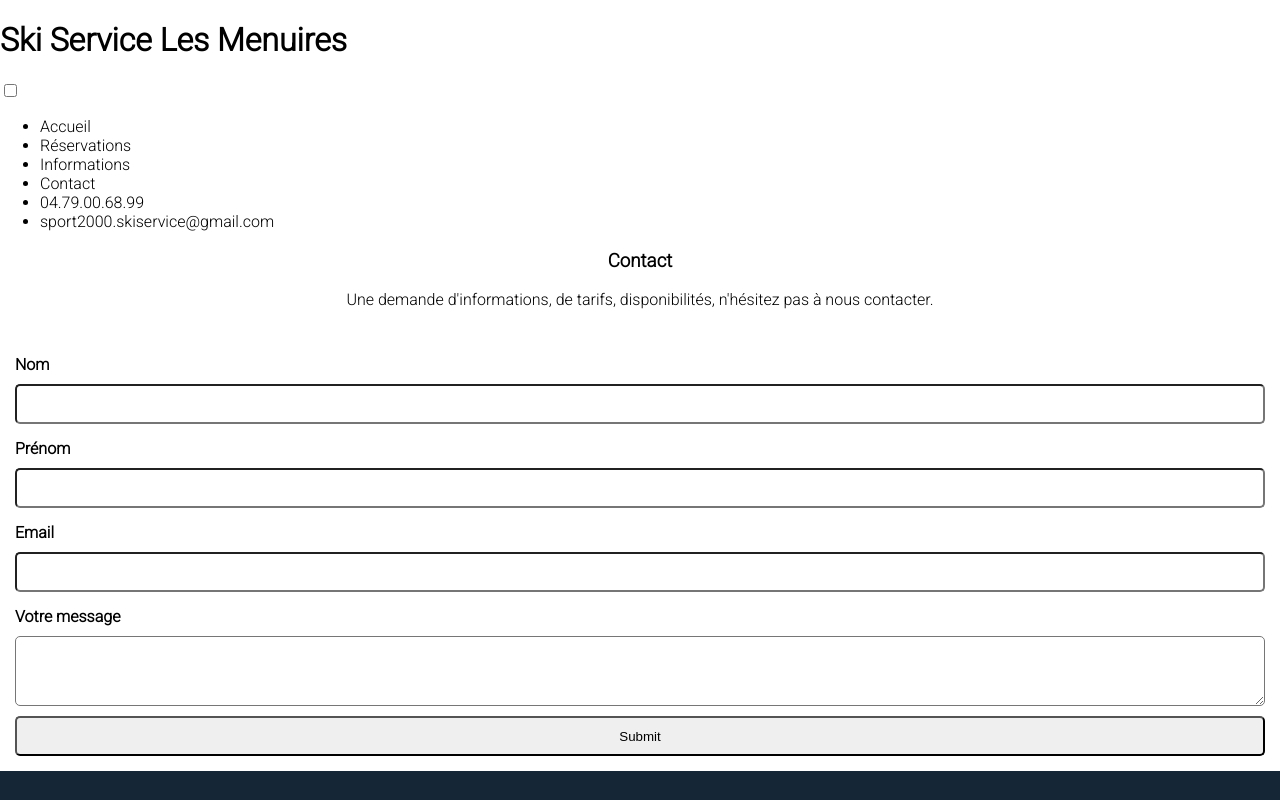
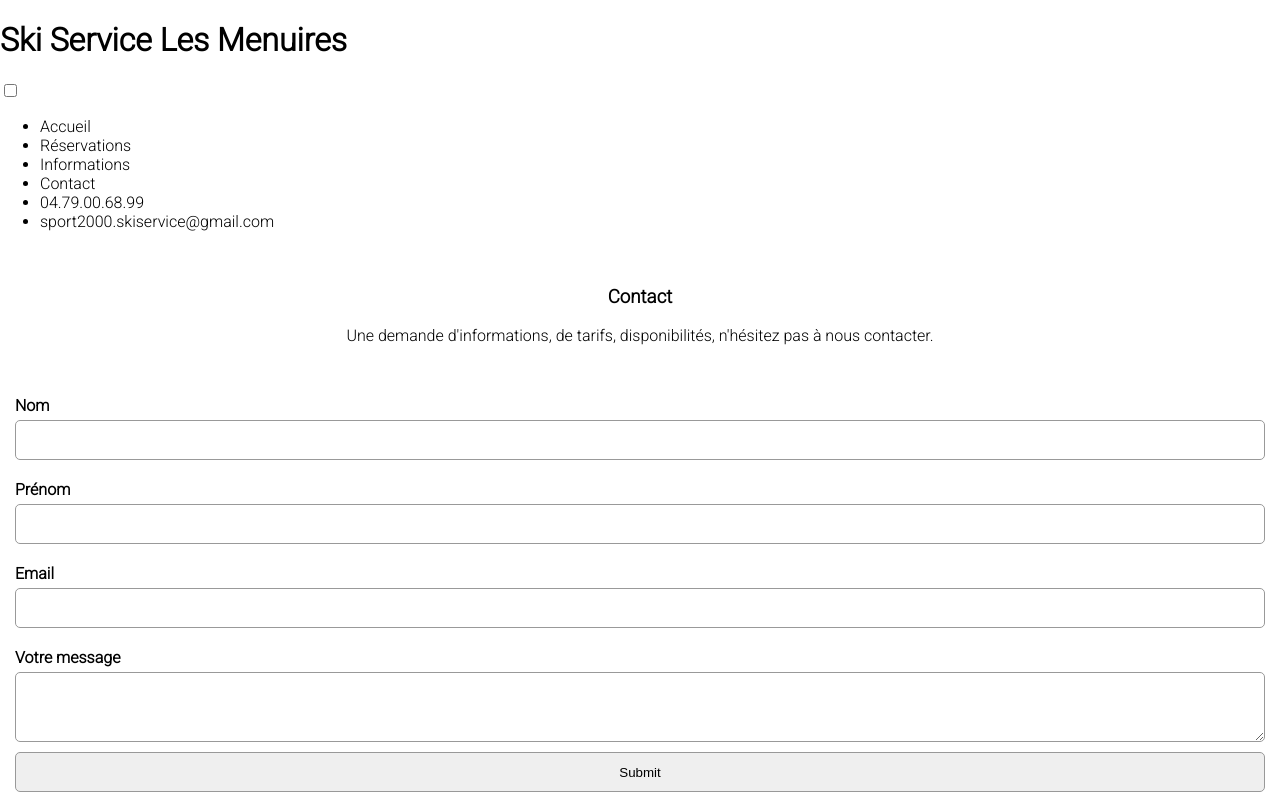
Before and after one commit to AntoineGGG/skiservice, a Next.js app: page /contact in a window 1280 px wide. Shown: the top 800 px of the page. Built offline with nearby package versions, Linux system fonts and the light colour scheme.

Commit message:
polishing form

```diff
--- a/pages/contact.js
+++ b/pages/contact.js
@@ -8,6 +8,9 @@ init('user_b78znFVhzZgrBK0SPbrCm');
 const Contact = () => {
   const { register, handleSubmit, watch, errors } = useForm();
   const onSubmit = (data, e) => {
+    // Ici le data passe en argument n'est utile que pour
+    // le reset du form.
+
     generateContactNumber();
     sendForm('SkiService45978664$', 'template_tbxw0uo', '#contact-form').then(
       function (response) {
@@ -19,7 +22,8 @@ const Contact = () => {
     );
     e.target.reset();
   };
-  // Generate contact number
+  // Generate contact number, pour avoir un identifiant unique
+  // de message
   const [contactNumber, setContactNumber] = useState('000000');
 
   const generateContactNumber = () => {
@@ -49,13 +53,13 @@ const Contact = () => {
             name='lastname'
             ref={register({ required: true, minLength: 2, maxLength: 40 })}
           />
-          {errors.lastname && <p>Ce champ est requis !</p>}
+          {errors.lastname && <p>Votre nom est requis !</p>}
           <label>Prénom</label>
           <input
             name='firstname'
             ref={register({ required: true, minLength: 2, maxLength: 20 })}
           />
-          {errors.firstname && <p>Ce champ est requis !</p>}
+          {errors.firstname && <p>Votre prénom est requis !</p>}
 
           <label>Email</label>
           <input
@@ -67,16 +71,16 @@ const Contact = () => {
               pattern: /^([a-zA-Z0-9_\-\.]+)@((\[[0-9]{1,3}\.[0-9]{1,3}\.[0-9]{1,3}\.)|(([a-zA-Z0-9\-]+\.)+))([a-zA-Z]{2,4}|[0-9]{1,3})(\]?)$/,
             })}
           />
-          {errors.email && <p>Ce champ est requis !</p>}
+          {errors.email && <p>L'email est requis !</p>}
 
           <label>Votre message</label>
           <textarea
             name='message'
             ref={register({ required: true, minLength: 10, maxLength: 200 })}
           />
-          {errors.message && <span>This field is required</span>}
+          {errors.message && <p>Il n'y a pas de message !</p>}
 
-          <input type='submit' />
+          <input className={styles.submit} type='submit' />
         </form>
       </div>
     </Layout>
--- a/styles/Contact.module.scss
+++ b/styles/Contact.module.scss
@@ -1,5 +1,6 @@
 .contactContainer {
   text-align: center;
+  padding-top: 20px;
 }
 .formContact {
   form {
@@ -11,23 +12,31 @@
     label {
       font-weight: bold;
       align-self: flex-start;
-      margin: 15px 0 10px 0;
+      margin: 20px 0 5px 0;
     }
 
     input {
       height: 40px;
       width: 100%;
       border-radius: 5px;
+      border: 1px solid #999;
+    }
+    input:focus {
+      border: 1px solid blue;
     }
     textarea {
+      border: 1px solid #999;
       border-radius: 5px;
       width: 100%;
       height: 70px;
-      margin-bottom: 10px;
-
-      p {
-        color: red;
-      }
+    }
+    p {
+      color: red;
+      align-self: flex-start;
+      font-size: 0.8rem;
+    }
+    .submit {
+      margin: 10px;
     }
   }
 }
```
